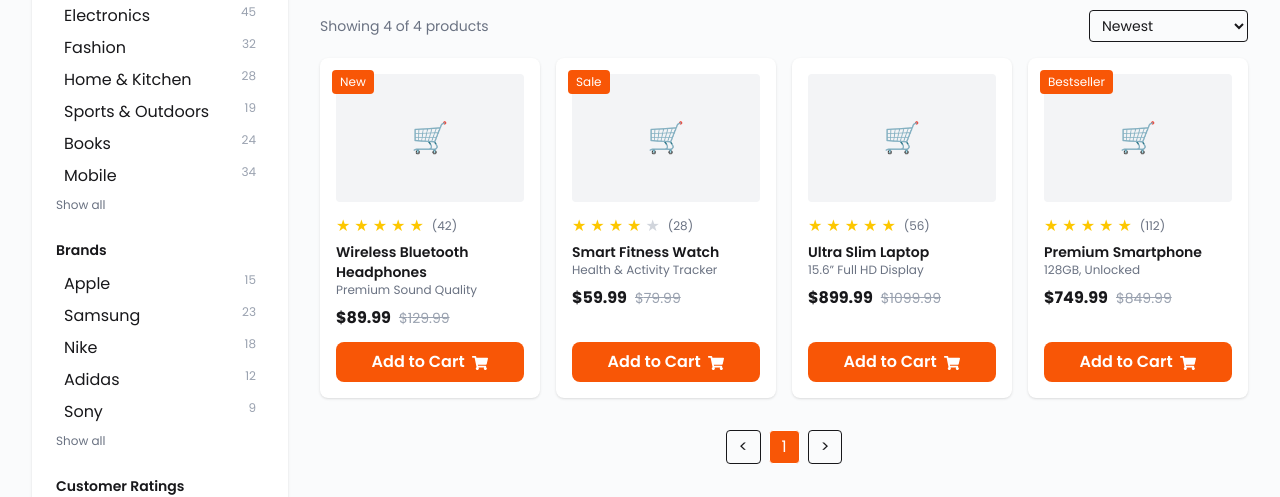
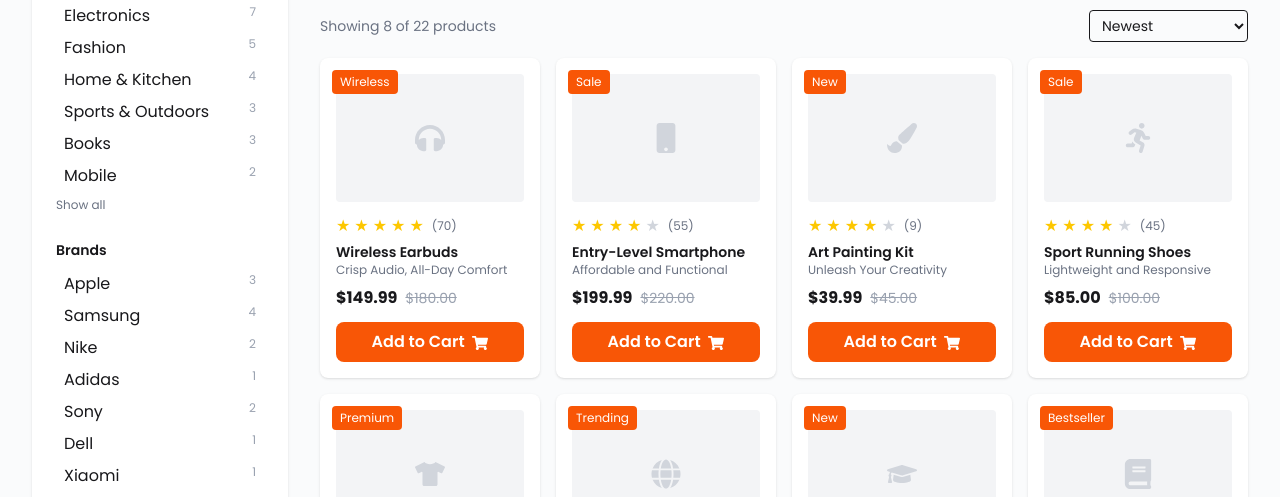
Before and after one commit to tanmayislam2006/Buy-Nex, a React (Vite) app in the folder client/: page /all-products in a window 1280 px wide. Shown: the part 306-803 px from the top of the page. Built offline with nearby package versions, Linux system fonts and the light colour scheme; no server answers.

Commit message:
some producted is added in all product page

```diff
--- a/client/src/Pages/public/AllProducts.jsx
+++ b/client/src/Pages/public/AllProducts.jsx
@@ -7,27 +7,60 @@ import {
   FaBasketballBall,
   FaBook,
   FaMobile,
+  FaHeadphones,
+  FaWatch,
+  FaTabletAlt,
+  FaCamera,
+  FaGamepad,
+  FaTv,
+  FaBlender,
+  FaToaster,
+  FaShirt,
+  FaJeans,
+  FaRunning,
+  FaFootballBall,
+  FaDumbbell,
+  FaHeartbeat,
+  FaGraduationCap,
+  FaGlobe,
+  FaPaintBrush,
 } from "react-icons/fa";
 
 // Category data with icons
 const categories = [
-  { name: "Electronics", count: 45, icon: <FaLaptop /> },
-  { name: "Fashion", count: 32, icon: <FaTshirt /> },
-  { name: "Home & Kitchen", count: 28, icon: <FaCouch /> },
-  { name: "Sports & Outdoors", count: 19, icon: <FaBasketballBall /> },
-  { name: "Books", count: 24, icon: <FaBook /> },
-    { name: "Mobile", count: 34, icon: <FaMobile /> },
+  { name: "Electronics", count: 7, icon: <FaLaptop /> },
+  { name: "Fashion", count: 5, icon: <FaTshirt /> },
+  { name: "Home & Kitchen", count: 4, icon: <FaCouch /> },
+  { name: "Sports & Outdoors", count: 3, icon: <FaBasketballBall /> },
+  { name: "Books", count: 3, icon: <FaBook /> },
+  { name: "Mobile", count: 2, icon: <FaMobile /> },
 ];
 
 const brands = [
-  { name: "Apple", count: 15 },
-  { name: "Samsung", count: 23 },
-  { name: "Nike", count: 18 },
-  { name: "Adidas", count: 12 },
-  { name: "Sony", count: 9 },
+  { name: "Apple", count: 3 },
+  { name: "Samsung", count: 4 },
+  { name: "Nike", count: 2 },
+  { name: "Adidas", count: 1 },
+  { name: "Sony", count: 2 },
+  { name: "Dell", count: 1 },
+  { name: "Xiaomi", count: 1 },
+  { name: "Bose", count: 1 },
+  { name: "LG", count: 1 },
+  { name: "KitchenAid", count: 1 },
 ];
 
-const tags = ["New", "Sale", "Trending", "Wireless", "Eco-friendly", "Premium"];
+const tags = [
+  "New",
+  "Sale",
+  "Trending",
+  "Wireless",
+  "Eco-friendly",
+  "Premium",
+  "Bestseller",
+  "Durable",
+  "Smart",
+  "Compact",
+];
 
 const ratings = [4, 3, 2];
 
@@ -43,6 +76,7 @@ const products = [
     reviews: 42,
     tag: "New",
     desc: "Premium Sound Quality",
+    image: <FaHeadphones />,
   },
   {
     id: 2,
@@ -55,23 +89,25 @@ const products = [
     reviews: 28,
     tag: "Sale",
     desc: "Health & Activity Tracker",
+    image: <FaWatch />,
   },
   {
     id: 3,
     name: "Ultra Slim Laptop",
     category: "Electronics",
-    brand: "Sony",
+    brand: "Dell",
     price: 899.99,
     oldPrice: 1099.99,
     rating: 4.7,
     reviews: 56,
     tag: "",
     desc: "15.6” Full HD Display",
+    image: <FaLaptop />,
   },
   {
     id: 4,
     name: "Premium Smartphone",
-    category: "Electronics",
+    category: "Mobile",
     brand: "Apple",
     price: 749.99,
     oldPrice: 849.99,
@@ -79,6 +115,241 @@ const products = [
     reviews: 112,
     tag: "Bestseller",
     desc: "128GB, Unlocked",
+    image: <FaMobile />,
+  },
+  {
+    id: 5,
+    name: "4K Smart TV",
+    category: "Electronics",
+    brand: "LG",
+    price: 499.99,
+    oldPrice: 699.99,
+    rating: 4.2,
+    reviews: 78,
+    tag: "Sale",
+    desc: "Vibrant Colors, Smart Features",
+    image: <FaTv />,
+  },
+  {
+    id: 6,
+    name: "Digital Camera DSLR",
+    category: "Electronics",
+    brand: "Sony",
+    price: 599.99,
+    oldPrice: 750.00,
+    rating: 4.3,
+    reviews: 35,
+    tag: "New",
+    desc: "Professional Photography",
+    image: <FaCamera />,
+  },
+  {
+    id: 7,
+    name: "Gaming Console Pro",
+    category: "Electronics",
+    brand: "Sony",
+    price: 399.99,
+    oldPrice: 450.00,
+    rating: 4.6,
+    reviews: 92,
+    tag: "Trending",
+    desc: "Immersive Gaming Experience",
+    image: <FaGamepad />,
+  },
+  {
+    id: 8,
+    name: "Classic Denim Jeans",
+    category: "Fashion",
+    brand: "Nike",
+    price: 49.99,
+    oldPrice: 65.00,
+    rating: 3.8,
+    reviews: 21,
+    tag: "Durable",
+    desc: "Comfortable & Stylish Fit",
+    image: <FaJeans />,
+  },
+  {
+    id: 9,
+    name: "Casual T-Shirt (Men's)",
+    category: "Fashion",
+    brand: "Adidas",
+    price: 24.99,
+    oldPrice: 30.00,
+    rating: 4.1,
+    reviews: 15,
+    tag: "Eco-friendly",
+    desc: "Soft Cotton Fabric",
+    image: <FaShirt />,
+  },
+  {
+    id: 10,
+    name: "Elegant Sofa Set",
+    category: "Home & Kitchen",
+    brand: "Samsung",
+    price: 1200.00,
+    oldPrice: 1500.00,
+    rating: 4.8,
+    reviews: 30,
+    tag: "Premium",
+    desc: "Luxurious Comfort for Your Living Room",
+    image: <FaCouch />,
+  },
+  {
+    id: 11,
+    name: "High-Performance Blender",
+    category: "Home & Kitchen",
+    brand: "KitchenAid",
+    price: 129.99,
+    oldPrice: 150.00,
+    rating: 4.4,
+    reviews: 25,
+    tag: "New",
+    desc: "Smoothies and More",
+    image: <FaBlender />,
+  },
+  {
+    id: 12,
+    name: "Compact Toaster Oven",
+    category: "Home & Kitchen",
+    brand: "Samsung",
+    price: 79.99,
+    oldPrice: 99.99,
+    rating: 3.9,
+    reviews: 18,
+    tag: "Compact",
+    desc: "Perfect for Small Kitchens",
+    image: <FaToaster />,
+  },
+  {
+    id: 13,
+    name: "Yoga Mat Pro",
+    category: "Sports & Outdoors",
+    brand: "Nike",
+    price: 29.99,
+    oldPrice: 35.00,
+    rating: 4.2,
+    reviews: 10,
+    tag: "New",
+    desc: "Non-slip Surface for All Workouts",
+    image: <FaHeartbeat />,
+  },
+  {
+    id: 14,
+    name: "Basketball - Official Size",
+    category: "Sports & Outdoors",
+    brand: "Adidas",
+    price: 34.99,
+    oldPrice: 40.00,
+    rating: 4.0,
+    reviews: 14,
+    tag: "",
+    desc: "Durable for Indoor and Outdoor Play",
+    image: <FaBasketballBall />,
+  },
+  {
+    id: 15,
+    name: "Best-Selling Novel",
+    category: "Books",
+    brand: "N/A",
+    price: 15.99,
+    oldPrice: 19.99,
+    rating: 4.6,
+    reviews: 60,
+    tag: "Bestseller",
+    desc: "A Captivating Story",
+    image: <FaBook />,
+  },
+  {
+    id: 16,
+    name: "Beginner's Guide to React",
+    category: "Books",
+    brand: "N/A",
+    price: 25.00,
+    oldPrice: 30.00,
+    rating: 4.1,
+    reviews: 22,
+    tag: "New",
+    desc: "Learn Modern Web Development",
+    image: <FaGraduationCap />,
+  },
+  {
+    id: 17,
+    name: "Travel Guide - World Edition",
+    category: "Books",
+    brand: "N/A",
+    price: 22.50,
+    oldPrice: 28.00,
+    rating: 4.3,
+    reviews: 17,
+    tag: "Trending",
+    desc: "Explore the Globe",
+    image: <FaGlobe />,
+  },
+  {
+    id: 18,
+    name: "Designer Handbag",
+    category: "Fashion",
+    brand: "Samsung", // Example, not a real fashion brand for Samsung
+    price: 199.99,
+    oldPrice: 250.00,
+    rating: 4.5,
+    reviews: 38,
+    tag: "Premium",
+    desc: "Stylish and Spacious",
+    image: <FaTshirt />, // Using T-shirt as a generic fashion icon
+  },
+  {
+    id: 19,
+    name: "Sport Running Shoes",
+    category: "Sports & Outdoors",
+    brand: "Nike",
+    price: 85.00,
+    oldPrice: 100.00,
+    rating: 4.4,
+    reviews: 45,
+    tag: "Sale",
+    desc: "Lightweight and Responsive",
+    image: <FaRunning />,
+  },
+  {
+    id: 20,
+    name: "Art Painting Kit",
+    category: "Home & Kitchen", // Could also be 'Hobbies' or 'Crafts'
+    brand: "N/A",
+    price: 39.99,
+    oldPrice: 45.00,
+    rating: 3.7,
+    reviews: 9,
+    tag: "New",
+    desc: "Unleash Your Creativity",
+    image: <FaPaintBrush />,
+  },
+  {
+    id: 21,
+    name: "Entry-Level Smartphone",
+    category: "Mobile",
+    brand: "Xiaomi",
+    price: 199.99,
+    oldPrice: 220.00,
+    rating: 3.9,
+    reviews: 55,
+    tag: "Sale",
+    desc: "Affordable and Functional",
+    image: <FaMobile />,
+  },
+  {
+    id: 22,
+    name: "Wireless Earbuds",
+    category: "Electronics",
+    brand: "Bose",
+    price: 149.99,
+    oldPrice: 180.00,
+    rating: 4.7,
+    reviews: 70,
+    tag: "Wireless",
+    desc: "Crisp Audio, All-Day Comfort",
+    image: <FaHeadphones />,
   },
 ];
 
@@ -88,6 +359,7 @@ const AllProducts = () => {
   const [selectedRating, setSelectedRating] = useState(0);
   const [priceRange, setPriceRange] = useState([0, 2000]);
   const [page, setPage] = useState(1);
+  const [sortBy, setSortBy] = useState("Newest"); // Added state for sorting
 
   const filteredProducts = products.filter((p) => {
     const inCategory = selectedCategory
@@ -99,6 +371,15 @@ const AllProducts = () => {
       : true;
     const inPrice = p.price >= priceRange[0] && p.price <= priceRange[1];
     return inCategory && inBrand && inRating && inPrice;
+  }).sort((a, b) => { // Added sorting logic
+    if (sortBy === "Newest") {
+      return b.id - a.id; // Assuming higher ID means newer
+    } else if (sortBy === "Price: Low to High") {
+      return a.price - b.price;
+    } else if (sortBy === "Price: High to Low") {
+      return b.price - a.price;
+    }
+    return 0;
   });
 
   const perPage = 8;
@@ -153,7 +434,10 @@ const AllProducts = () => {
                       ? "bg-orange-100 text-primary"
                       : ""
                   }`}
-                  onClick={() => setSelectedCategory(cat.name)}
+                  onClick={() => {
+                    setSelectedCategory(cat.name);
+                    setPage(1); // Reset page on filter change
+                  }}
                 >
                   <span>{cat.name}</span>
                   <span className="text-xs text-gray-400">{cat.count}</span>
@@ -163,7 +447,10 @@ const AllProducts = () => {
             <li>
               <button
                 className="text-xs text-gray-500 mt-1"
-                onClick={() => setSelectedCategory("")}
+                onClick={() => {
+                  setSelectedCategory("");
+                  setPage(1); // Reset page on filter change
+                }}
               >
                 Show all
               </button>
@@ -183,7 +470,10 @@ const AllProducts = () => {
                       ? "bg-orange-100 text-primary"
                       : ""
                   }`}
-                  onClick={() => setSelectedBrand(brand.name)}
+                  onClick={() => {
+                    setSelectedBrand(brand.name);
+                    setPage(1); // Reset page on filter change
+                  }}
                 >
                   <span>{brand.name}</span>
                   <span className="text-xs text-gray-400">{brand.count}</span>
@@ -193,7 +483,10 @@ const AllProducts = () => {
             <li>
               <button
                 className="text-xs text-gray-500 mt-1"
-                onClick={() => setSelectedBrand("")}
+                onClick={() => {
+                  setSelectedBrand("");
+                  setPage(1); // Reset page on filter change
+                }}
               >
                 Show all
               </button>
@@ -213,7 +506,10 @@ const AllProducts = () => {
                   className={`flex items-center gap-1 px-2 py-1 rounded ${
                     selectedRating === r ? "bg-orange-100 text-primary" : ""
                   }`}
-                  onClick={() => setSelectedRating(r)}
+                  onClick={() => {
+                    setSelectedRating(r);
+                    setPage(1); // Reset page on filter change
+                  }}
                 >
                   {Array.from({ length: 5 }).map((_, i) => (
                     <span key={i}>{i < r ? "★" : "☆"}</span>
@@ -225,7 +521,10 @@ const AllProducts = () => {
             <li>
               <button
                 className="text-xs text-gray-500 mt-1"
-                onClick={() => setSelectedRating(0)}
+                onClick={() => {
+                  setSelectedRating(0);
+                  setPage(1); // Reset page on filter change
+                }}
               >
                 Show all
               </button>
@@ -262,7 +561,10 @@ const AllProducts = () => {
           {categories.map((cat, index) => (
             <div key={index}>
               <div
-                onClick={() => setSelectedCategory(cat.name)}
+                onClick={() => {
+                  setSelectedCategory(cat.name);
+                  setPage(1); // Reset page on filter change
+                }}
                 className={`flex flex-col items-center justify-center text-sm p-3 rounded-xl shadow-md w-full h-24 transition hover:scale-105 cursor-pointer ${
                   selectedCategory === cat.name
                     ? "bg-primary text-white"
@@ -282,7 +584,11 @@ const AllProducts = () => {
             Showing {paginatedProducts.length} of {filteredProducts.length}{" "}
             products
           </span>
-          <select className="border rounded px-2 py-1 text-sm">
+          <select
+            className="border rounded px-2 py-1 text-sm"
+            value={sortBy}
+            onChange={(e) => setSortBy(e.target.value)}
+          >
             <option>Newest</option>
             <option>Price: Low to High</option>
             <option>Price: High to Low</option>
@@ -302,7 +608,7 @@ const AllProducts = () => {
                 </span>
               )}
               <div className="h-24 sm:h-32 bg-gray-100 rounded mb-3 flex items-center justify-center text-3xl text-gray-300">
-                🛒
+                {product.image || '🛒'} {/* Use specific image if available, else generic cart */}
               </div>
               <div className="flex items-center gap-1 mb-1">
                 {Array.from({ length: 5 }).map((_, i) => (
```
